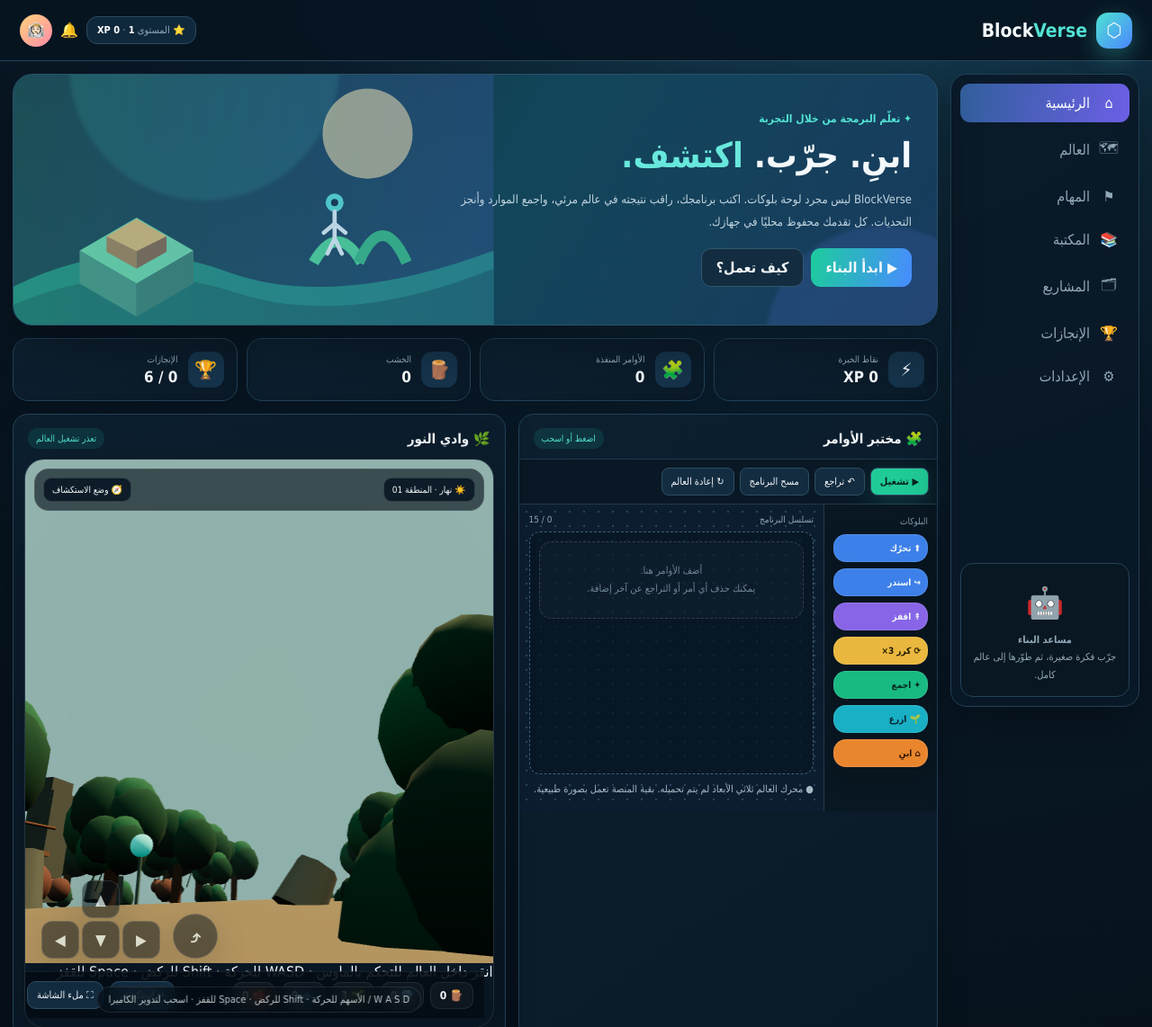
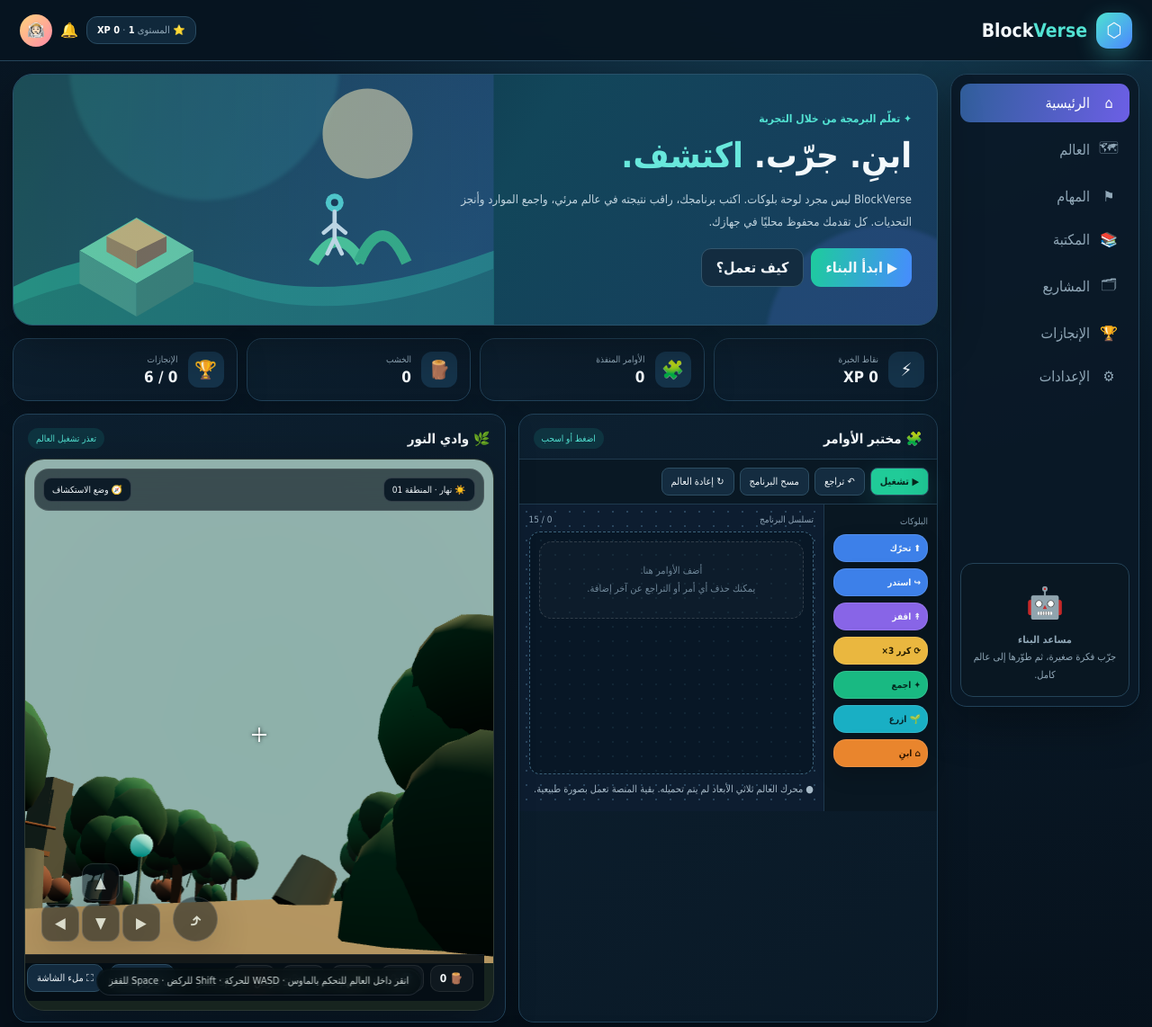
Before and after one commit to Ahmed-Aouadi/blockworld, a plain HTML site: page index.html in a window 1280 px wide. Shown: the top 1142 px of the page at 90% size. Drawn offline with nearby package versions, Linux system fonts and the light colour scheme.

Commit message:
Style tropical first-person HUD

```diff
--- a/src/css/world.css
+++ b/src/css/world.css
@@ -17,3 +17,6 @@
 .canvasHint{position:absolute;left:50%;bottom:16px;transform:translateX(-50%);z-index:12;padding:7px 12px;border-radius:999px;background:rgba(4,13,21,.62);border:1px solid rgba(255,255,255,.1);backdrop-filter:blur(10px);color:rgba(238,250,249,.78);font-size:11px;white-space:nowrap;pointer-events:none}
 @media(max-width:720px){.movePad{bottom:78px;left:12px}.movePad .jumpBtn{left:140px}.canvasHint{display:none}.worldFrame canvas{height:470px!important;min-height:390px}}
 @media(min-width:721px){.movePad{opacity:.72;transition:opacity .2s}.worldFrame:hover .movePad{opacity:1}}
+
+.fpsWorld{position:relative;overflow:hidden;background:#17241f}.fpsWorld canvas{cursor:crosshair}.fpsCrosshair{position:absolute;left:50%;top:50%;width:16px;height:16px;transform:translate(-50%,-50%);pointer-events:none;z-index:40}.fpsCrosshair i{position:absolute;background:rgba(255,255,255,.9);box-shadow:0 0 4px rgba(0,0,0,.7)}.fpsCrosshair i:first-child{width:2px;height:16px;left:7px;top:0}.fpsCrosshair i:last-child{height:2px;width:16px;left:0;top:7px}.fpsHint{position:absolute;left:50%;bottom:18px;transform:translateX(-50%);padding:8px 14px;border-radius:999px;background:rgba(4,13,16,.62);color:rgba(245,255,252,.82);font-size:11px;backdrop-filter:blur(10px);pointer-events:none;z-index:35;white-space:nowrap}
+@media(max-width:720px){.fpsHint{display:none}.fpsCrosshair{transform:translate(-50%,-50%) scale(.8)}}
```
